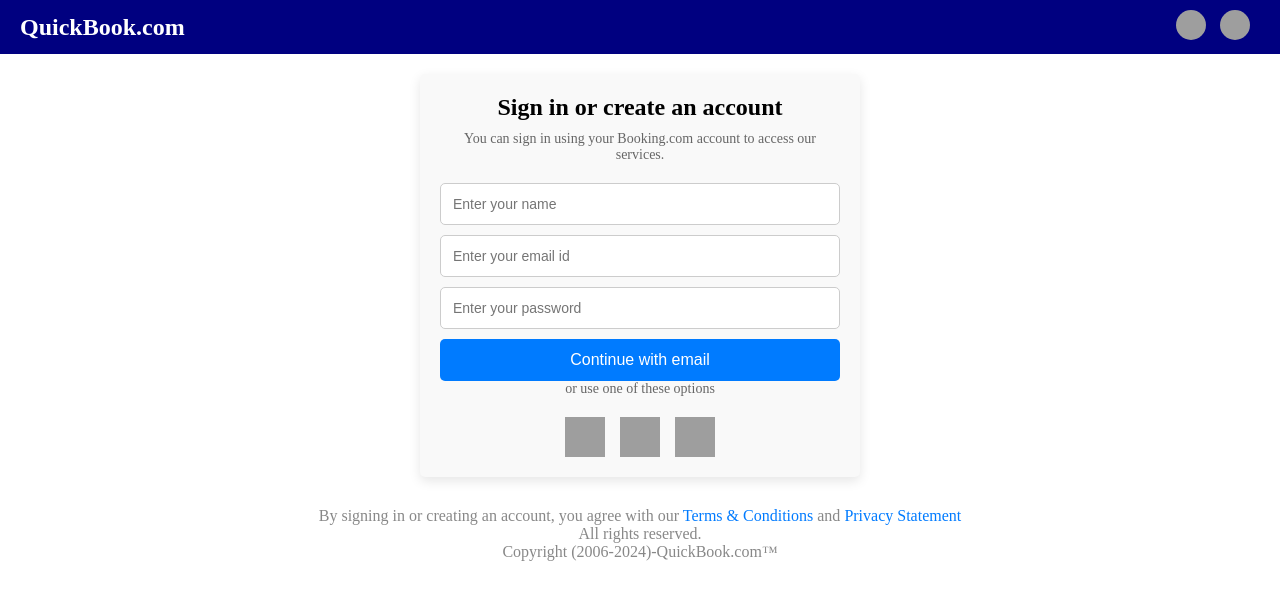
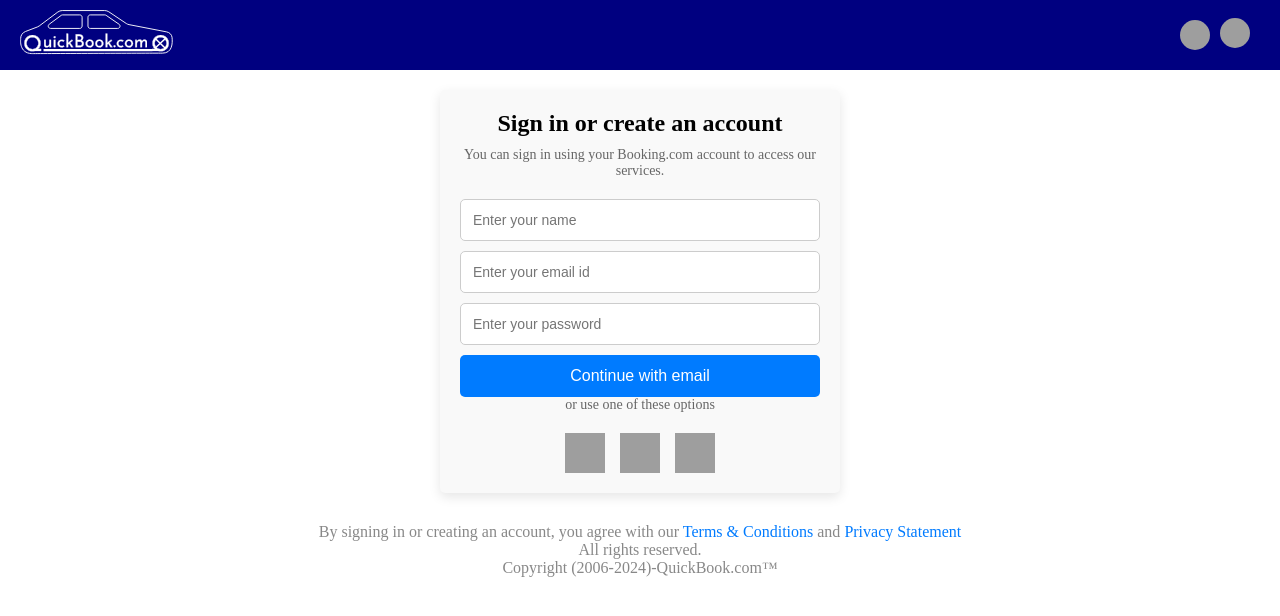
Before and after one commit to Satyajeet1152000/B41_WEB_016_Web-Mavericks, a plain HTML site: page Register Page/register/register.html in a window 1280 px wide. Drawn offline with Linux system fonts and the light colour scheme; grey boxes are pictures that could not be loaded.

Commit message:
logo added in register page

```diff
--- a/Register Page/register/register.css
+++ b/Register Page/register/register.css
@@ -1,6 +1,7 @@
 * {
     margin: 0;
     padding: 0;
+    box-sizing: border-box;
 }
 
 /* Header Styling */
@@ -12,21 +13,34 @@
     padding: 10px 20px;
 }
 
+#navbar {
+    display: flex;
+    justify-content: space-between;
+    align-items: center;
+    width: 100%;
+}
+
 #logo {
     font-size: 24px;
     font-weight: bold;
     color: white;
+    display: flex;
+    justify-content: flex-start;
+    align-items: center;
 }
 
-#navbar {
-    display: flex;
-    flex-direction: row;
-    align-items: center;
-    justify-content: space-between;
-    width: 100%;
+#logo img {
+    max-width: 100%;
+    height: auto;
+    max-height: 50px; /* Adjust logo height */
 }
 
-#navbar img {
+#right-img {
+    display: flex;
+    align-items: center;
+}
+
+#right-img img {
     width: 30px;
     height: 30px;
     border-radius: 50%;
@@ -59,7 +73,7 @@
 /* Input Fields Styling (Name, Email, and Password) */
 input[type="text"], input[type="email"], input[type="password"] {
     width: 100%;
-    padding: 12px;  /* Increased padding for more space inside */
+    padding: 12px;
     margin: 0 auto 10px auto;
     border: 1px solid #ccc;
     border-radius: 5px;
@@ -75,7 +89,6 @@
     margin-bottom: 10px;
     display: block;
 }
-
 
 button#continue-btn {
     width: 100%;
@@ -117,7 +130,7 @@
     max-height: 70%;
 }
 
-
+/* Footer Styling */
 footer {
     text-align: center;
     font-size: 1rem;
--- a/Register Page/register/register.html
+++ b/Register Page/register/register.html
@@ -12,7 +12,7 @@
         <div id="navbar">
             <!-- left side logo -->
             <div id="logo">
-                <p>QuickBook.com</p>
+                <img src="./logo.svg" alt="logo"/>
             </div>
             <!-- right side options -->
             <div id="right-img">
```
Also changed, not shown: Register Page/register/logo.svg (added).
